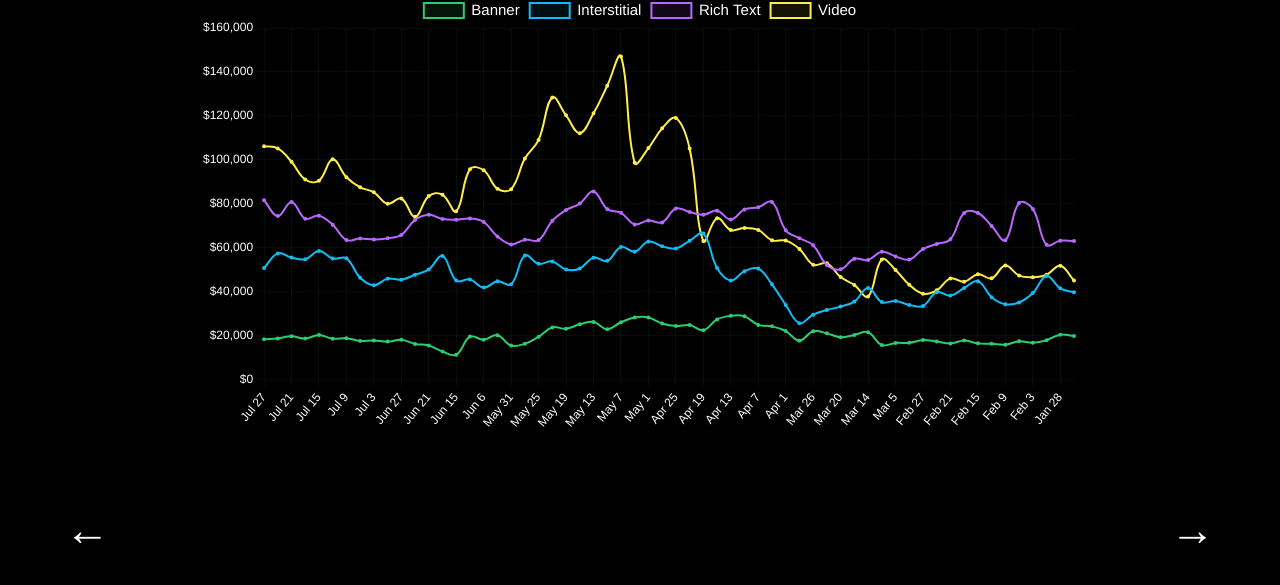
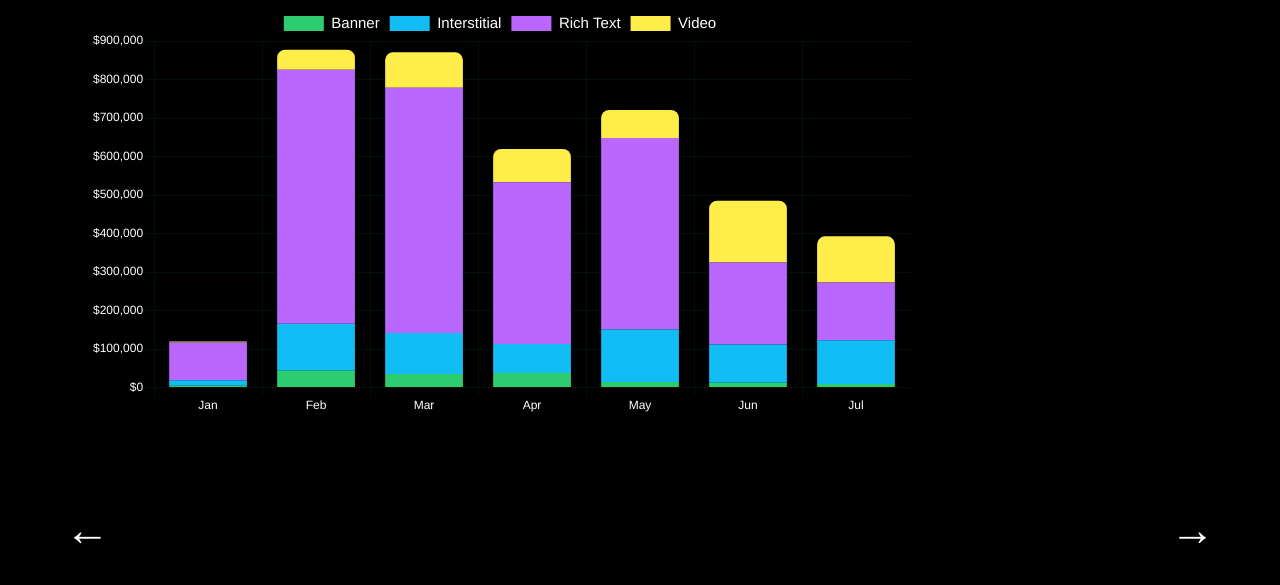
Before and after one commit to adar222/magnite-presentation-, a plain HTML site: page slide4.html in a window 1280 px wide. Shown: the part 215-800 px from the top of the page. Drawn offline with nearby package versions, Linux system fonts and the light colour scheme.

Commit message:
Update slide4.html

```diff
--- a/slide4.html
+++ b/slide4.html
@@ -3,7 +3,7 @@
 <head>
     <meta charset="UTF-8">
     <meta name="viewport" content="width=device-width, initial-scale=1.0">
-    <title>Magnite Revenue by Ad Format</title>
+    <title>Magnite Revenue by Ad Format (Monthly)</title>
     <script src="https://cdn.jsdelivr.net/npm/chart.js"></script>
     <style>
         body, html {
@@ -14,7 +14,6 @@
             font-family: 'Arial', sans-serif;
             background-color: #000;
             color: #fff;
-            min-height: 100vh;
         }
         .slide {
             width: 100vw;
@@ -23,24 +22,20 @@
             flex-direction: column;
             justify-content: center;
             align-items: center;
-            background: #000;
         }
         h2 {
             color: #2ecc71;
             font-size: 2.3rem;
-            margin: 0 0 24px 0;
+            margin: 0 0 20px 0;
             letter-spacing: 0.02em;
         }
         .chart-wrapper {
-            display: flex;
-            justify-content: center;
-            align-items: center;
-            width: 100vw;
-            max-width: 1250px;
-            height: 440px;
+            width: 98vw;
+            max-width: 1100px;
+            height: 410px;
+            background: #000;
+            border-radius: 0;
             margin: 0 auto 10px auto;
-            background: #000;
-            border-radius: 0px;
             padding: 0;
         }
         .navigation {
@@ -68,19 +63,19 @@
         @media (max-width: 900px) {
             .chart-wrapper {
                 max-width: 99vw;
-                height: 210px;
+                height: 180px;
             }
             h2 {
-                font-size: 1.4rem;
+                font-size: 1.3rem;
             }
         }
     </style>
 </head>
 <body>
     <div class="slide">
-        <h2>Revenue Breakdown by Ad Format – 2025</h2>
+        <h2>Monthly Revenue by Ad Format – 2025</h2>
         <div class="chart-wrapper">
-            <canvas id="adFormatChart"></canvas>
+            <canvas id="monthlyBarChart"></canvas>
         </div>
         <div class="navigation">
             <a href="slide3.html" class="arrow" title="Back">&#8592;</a>
@@ -88,76 +83,46 @@
         </div>
     </div>
     <script>
-        // Date labels (condensed for space)
-        const dateLabels = [
-            "Jul 27", "Jul 24", "Jul 21", "Jul 18", "Jul 15", "Jul 12", "Jul 9", "Jul 6", "Jul 3", "Jun 30", "Jun 27", "Jun 24", "Jun 21", "Jun 18", "Jun 15", "Jun 12", "Jun 9", "Jun 6", "Jun 3", "May 31", "May 28", "May 25", "May 22", "May 19", "May 16", "May 13", "May 10", "May 7", "May 4", "May 1", "Apr 28", "Apr 25", "Apr 22", "Apr 19", "Apr 16", "Apr 13", "Apr 10", "Apr 7", "Apr 4", "Apr 1", "Mar 29", "Mar 26", "Mar 23", "Mar 20", "Mar 17", "Mar 14", "Mar 11", "Mar 8", "Mar 5", "Mar 2", "Feb 27", "Feb 24", "Feb 21", "Feb 18", "Feb 15", "Feb 12", "Feb 9", "Feb 6", "Feb 3", "Jan 31", "Jan 28", "Jan 26"
-        ];
-        // Data for each ad format (reversed for chronological order)
-        const bannerData = [18407.13, 18744.74, 19731.34, 18671.53, 20256.82, 18625.91, 18823.59, 17601.71, 17807.61, 17286.31, 18084.3, 16243.99, 15475.53, 12765.71, 11295.64, 14302.78, 19556.82, 18150.84, 20216.8, 15477.85, 16338.87, 19523.11, 23764.02, 23121.2, 25162.41, 26189.31, 22965.55, 26086.34, 28296.06, 28254.54, 25529.96, 24385.72, 24827.33, 22505.66, 27395.61, 29005.01, 28793.23, 24883.28, 24228.74, 22095.47, 17691.74, 21991.49, 21037.55, 19248.85, 20324.29, 21568.61, 17766.34, 15752.11, 16658.75, 16742.28, 17986.34, 17317.54, 16435.04, 17743.11, 16486.28, 16293.81, 15885.11, 17420.84, 16799.47, 17935.8, 20452.06, 19789.6];
-        const interstitialData = [50788.24, 57424.8, 55577.06, 54776.39, 58509.42, 55143.42, 55179.77, 46356.97, 42943.77, 45946.62, 45477.18, 47709.33, 50156.24, 56298.04, 45060.11, 48385.75, 45562.97, 41886.66, 44739.59, 43367.96, 56456.37, 52711.14, 53741.2, 50078.48, 50573.13, 55489.84, 54029.65, 60363.23, 58202.88, 62820.86, 60635.47, 59705.95, 63161.76, 66435.62, 50796.8, 45100.31, 49348.63, 50536.97, 43336.35, 33969.55, 25686.47, 29539.15, 31649.7, 33255.04, 35500.6, 41676.99, 35833.28, 35269.03, 35766.91, 33999.47, 33506.86, 39791.71, 38217.64, 41686.95, 44802.39, 37515.91, 34324.42, 35103.57, 39373.84, 47161.01, 41515.3, 39722.74];
-        const richTextData = [81604.96, 74395.27, 80857.27, 73193.83, 74607.85, 70487.21, 63514.46, 64208.96, 63774.66, 64364.2, 65847.54, 72667.95, 75006.1, 73097.57, 72781.09, 71576.69, 73319.05, 71713.09, 65147.21, 61534.74, 63691.01, 63474.86, 72288.43, 77180.65, 80086.97, 85636.21, 77579.63, 75902.22, 70636.27, 72419.05, 71525.18, 77867.4, 76249.83, 75036.85, 76875.68, 72855.29, 77439.43, 78460.73, 80847.04, 67949.71, 64354.05, 61165.99, 52149.75, 50160.86, 54980.79, 54449.68, 55693.73, 58172.31, 56063.5, 54621.17, 59381.9, 61718.66, 63864.12, 75835.86, 75820.22, 69902.19, 63454.85, 80362.35, 77679.99, 61334.16, 63241.56, 63054.2];
-        const videoData = [106216.85, 105210.02, 99136.39, 91080.51, 90540.07, 100224.17, 92097.7, 87528.44, 85239.52, 80007.04, 82411.88, 74075.53, 83497.24, 84114.29, 76575.36, 79824.92, 95775.18, 95272.97, 86887.64, 86651.99, 100613.26, 109079.9, 128415.83, 120266.64, 112159.21, 121220.56, 133723.39, 146974.39, 98663.09, 105375.91, 114325.46, 119070.17, 105167.97, 63038.53, 73462.51, 68062.19, 69017.66, 68103.98, 63380.57, 63243.09, 59465.15, 52286.64, 52904.97, 46654.36, 43069.8, 37772.55, 41949.25, 54662.46, 49918.75, 43135.96, 39090.06, 40634.16, 46045.25, 44556.66, 47911.93, 46096.1, 51878.79, 47325.09, 46566.87, 47694.24, 51796.83, 45099.04];
+        const months = ['Jan', 'Feb', 'Mar', 'Apr', 'May', 'Jun', 'Jul'];
+        const banner = [4828, 43523, 35638, 37705, 14327, 12285, 9160];
+        const interstitial = [14364, 122269, 106432, 75569, 136619, 99583, 113843];
+        const richtext = [98121, 659743, 636454, 419880, 496865, 212649, 149636];
+        const video = [2426, 51970, 92405, 86568, 73340, 160637, 120119];
 
-        // Use full arrays, display 60 points (every ~2-3 days, for clarity)
-        const N = 60;
-        function sample(arr) {
-            if (arr.length <= N) return arr;
-            let out = [];
-            for (let i = 0; i < N; i++) out.push(arr[Math.round(i * (arr.length-1)/(N-1))]);
-            return out;
-        }
-        const labels = sample(dateLabels);
-        const banner = sample(bannerData);
-        const interstitial = sample(interstitialData);
-        const richText = sample(richTextData);
-        const video = sample(videoData);
-
-        const ctx = document.getElementById('adFormatChart').getContext('2d');
+        const ctx = document.getElementById('monthlyBarChart').getContext('2d');
         new Chart(ctx, {
-            type: 'line',
+            type: 'bar',
             data: {
-                labels: labels,
+                labels: months,
                 datasets: [
                     {
                         label: 'Banner',
                         data: banner,
-                        borderColor: '#2ecc71',
-                        backgroundColor: 'rgba(46,204,113,0.1)',
-                        borderWidth: 2,
-                        pointRadius: 1,
-                        tension: 0.4,
-                        fill: false,
+                        backgroundColor: '#2ecc71',
+                        stack: 'adformats',
+                        borderRadius: 8,
                     },
                     {
                         label: 'Interstitial',
                         data: interstitial,
-                        borderColor: '#12bcf4', // blue Start.io
-                        backgroundColor: 'rgba(18,188,244,0.08)',
-                        borderWidth: 2,
-                        pointRadius: 1,
-                        tension: 0.4,
-                        fill: false,
+                        backgroundColor: '#12bcf4',
+                        stack: 'adformats',
+                        borderRadius: 8,
                     },
                     {
                         label: 'Rich Text',
-                        data: richText,
-                        borderColor: '#b967ff', // purple accent
-                        backgroundColor: 'rgba(185,103,255,0.09)',
-                        borderWidth: 2,
-                        pointRadius: 1,
-                        tension: 0.4,
-                        fill: false,
+                        data: richtext,
+                        backgroundColor: '#b967ff',
+                        stack: 'adformats',
+                        borderRadius: 8,
                     },
                     {
                         label: 'Video',
                         data: video,
-                        borderColor: '#ffed4a', // yellow Start.io
-                        backgroundColor: 'rgba(255,237,74,0.08)',
-                        borderWidth: 2,
-                        pointRadius: 1,
-                        tension: 0.4,
-                        fill: false,
-                    }
+                        backgroundColor: '#ffed4a',
+                        stack: 'adformats',
+                        borderRadius: 8,
+                    },
                 ]
             },
             options: {
@@ -177,16 +142,14 @@
                         }
                     }
                 },
-                interaction: {
-                    mode: 'nearest',
-                    intersect: false
-                },
                 scales: {
                     x: {
+                        stacked: true,
                         ticks: { color: '#fff' },
                         grid: { color: 'rgba(46,204,113,0.08)' }
                     },
                     y: {
+                        stacked: true,
                         ticks: {
                             color: '#fff',
                             callback: function(value) { return '$' + Math.round(value).toLocaleString(); }
```
